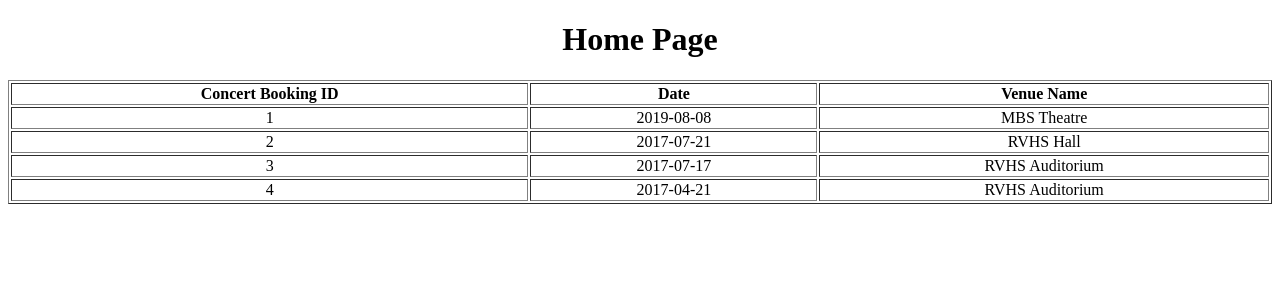
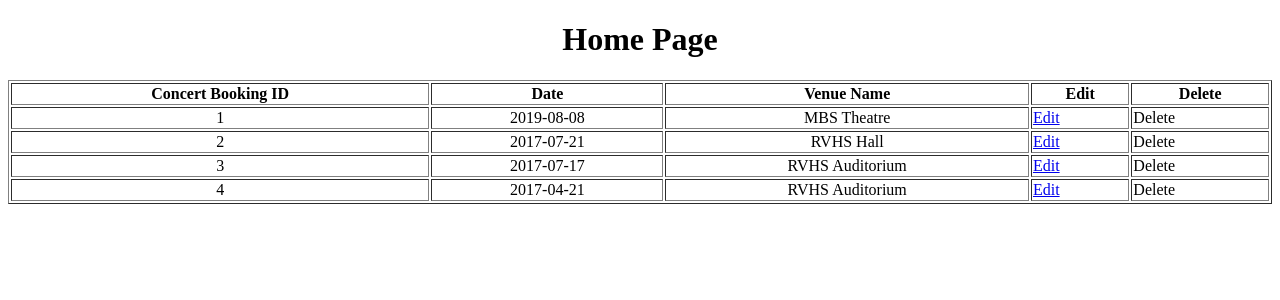
Before and after one commit to severusal/tutorial_HTML, a Flask app: page / in a window 1280 px wide. Shown: the top 300 px of the page. Run offline with Flask 2, Linux system fonts and the light colour scheme; data comes from the database, SQL or seed files in the repository.

Commit message:
Update index.html

```diff
--- a/Mission 5 - Simple Web Application with SQL/templates/index.html
+++ b/Mission 5 - Simple Web Application with SQL/templates/index.html
@@ -12,12 +12,19 @@
                 <th>Concert Booking ID</th>
                 <th>Date</th>
                 <th>Venue Name</th>
+                <th>Edit</th>
+                <th>Delete</th>
             </tr>
             {% for record in all_bookings %}
                 <tr>
                     <td align="center">{{record.get_booking_id()}}</td>
                     <td align="center">{{record.get_date()}}</td>
                     <td align="center">{{record.get_venue_name()}}</td>
+                    <td>
+                        <a href="{{ url_for("edit_concert_booking", booking_id=record.get_booking_id()) }}">Edit</a>
+                    </td>
+                    <td>Delete</td>
+
                 </tr>
             {% endfor %}
         </table>
```
